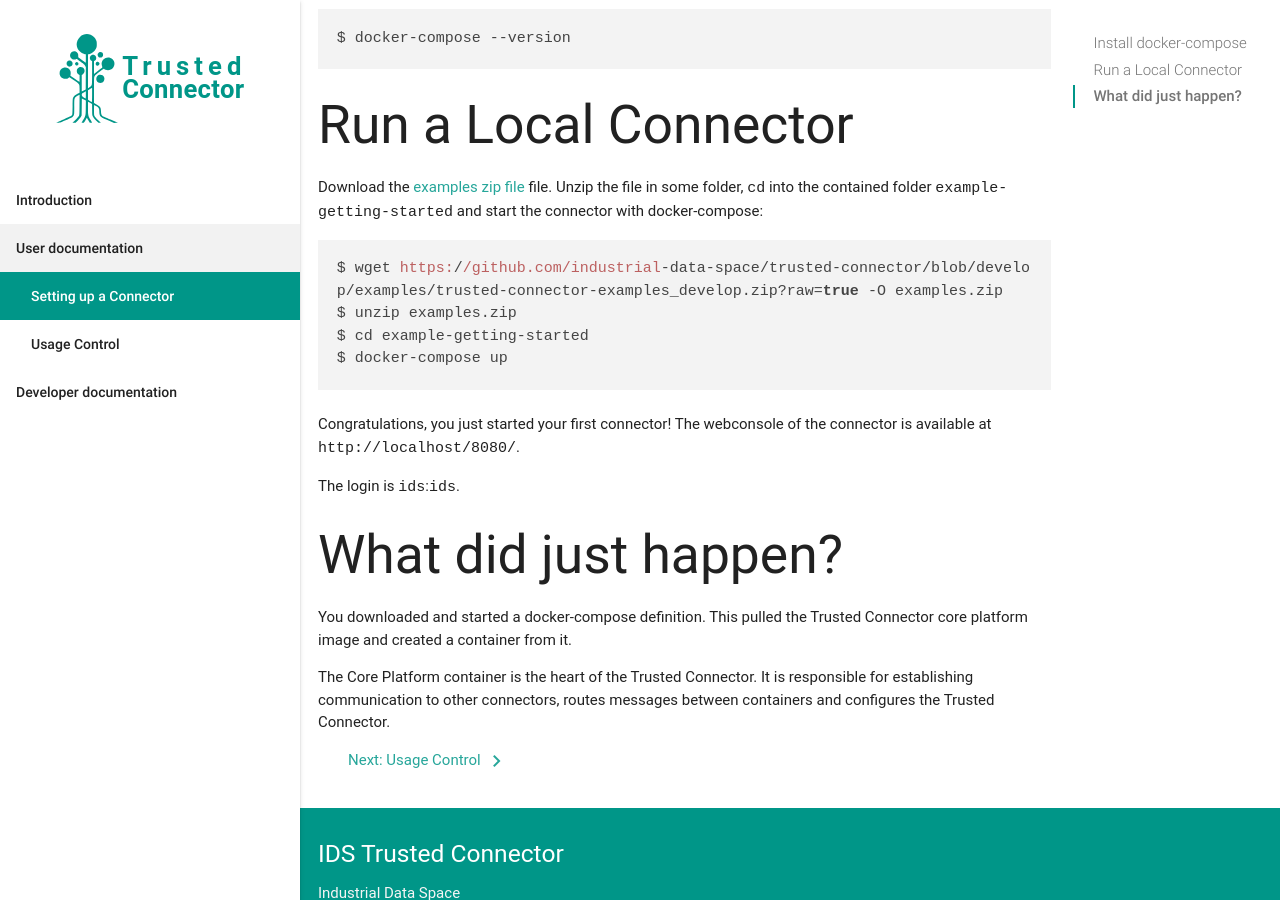
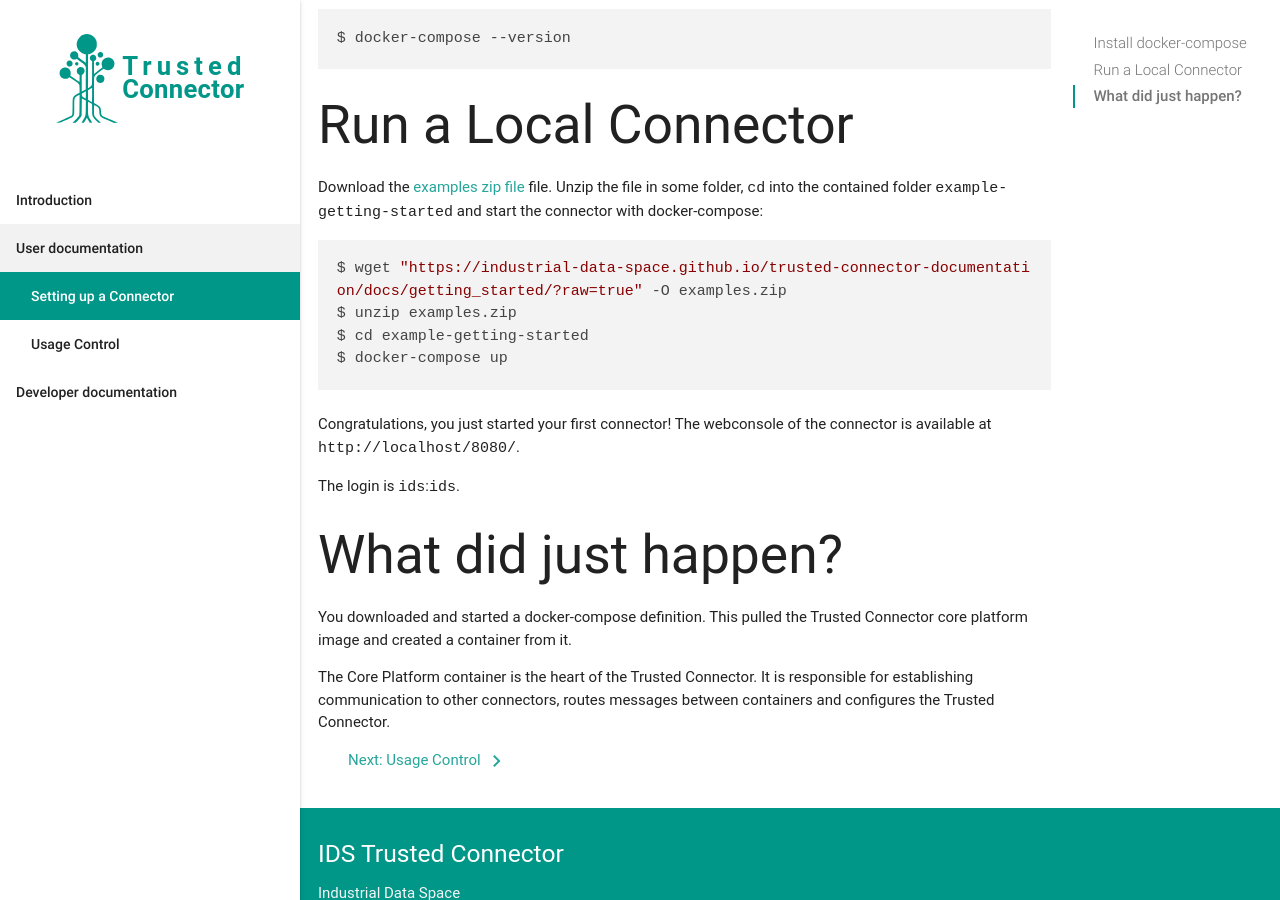
Before and after one commit to industrial-data-space/trusted-connector-documentation, a Jekyll site: the page built from docs/_docs/getting_started.md, in a window 1280 px wide and 900 px high, scrolled down 753 px. Built offline with Jekyll 4.4.1, drawn with Linux system fonts in a browser that asks for light colours; some web fonts are replaced; part of the change alters nothing that is shown.

Commit message:
Update getting_started.md

````diff
--- a/docs/_docs/getting_started.md
+++ b/docs/_docs/getting_started.md
@@ -37,7 +37,7 @@ $ docker-compose --version
 Download the [examples zip file](https://github.com/industrial-data-space/trusted-connector/blob/master/examples/trusted-connector-examples_5.0.2.zip?raw=true) file. Unzip the file in some folder, `cd` into the contained folder `example-getting-started` and start the connector with docker-compose:
 
 ```bash
-$ wget https://github.com/industrial-data-space/trusted-connector/blob/develop/examples/trusted-connector-examples_develop.zip?raw=true -O examples.zip
+$ wget "https://industrial-data-space.github.io/trusted-connector-documentation/docs/getting_started/?raw=true" -O examples.zip
 $ unzip examples.zip
 $ cd example-getting-started
 $ docker-compose up
````
